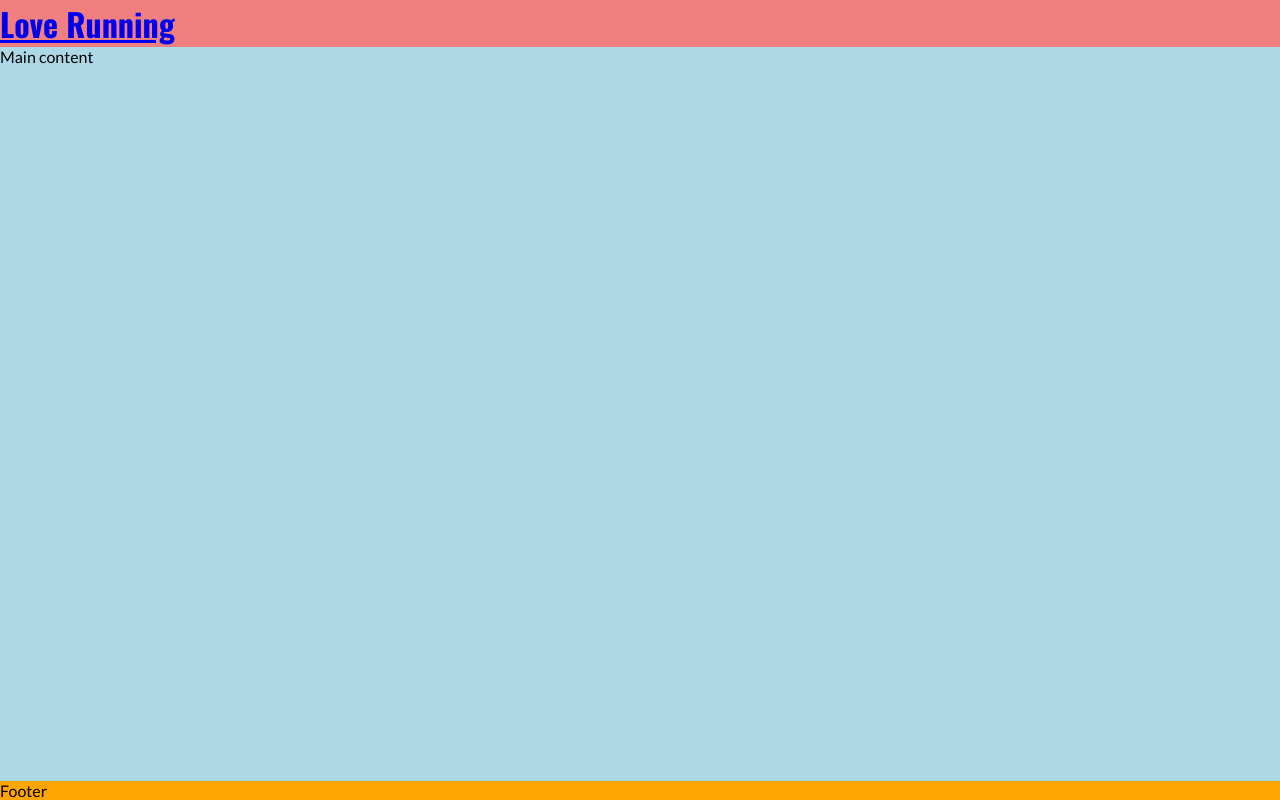
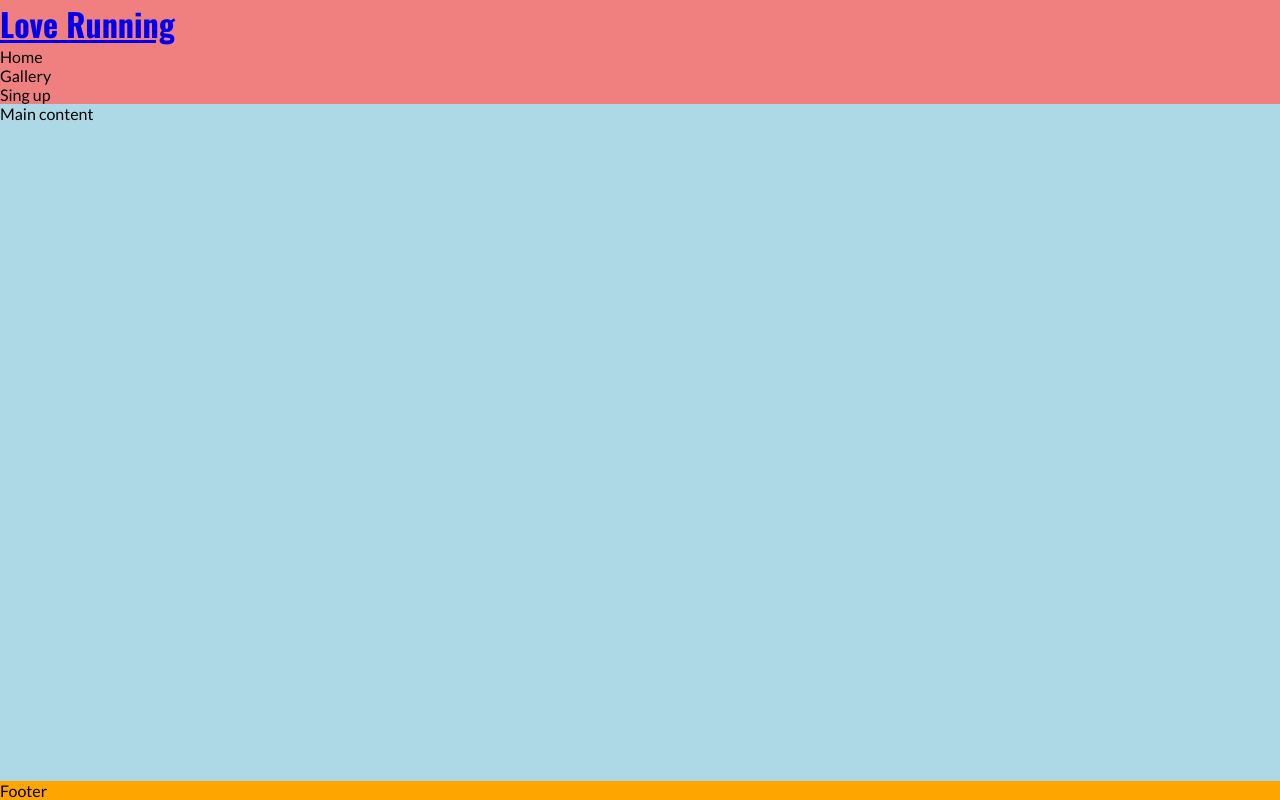
Before and after one commit to Moradillo91/love-running, a plain HTML site: page index.html in a window 1280 px wide. Drawn offline with nearby package versions, Linux system fonts and the light colour scheme.

Commit message:
create navigation section

```diff
--- a/index.html
+++ b/index.html
@@ -43,6 +43,13 @@
       <a href="index.html">
         <h1 id="logo">Love Running</h1>
       </a>
+      <nav>
+        <ul>
+          <li> <a href=""></a>Home</li>
+          <li> <a href=""></a>Gallery</li>
+          <li> <a href=""></a>Sing up</li>
+        </ul>
+      </nav>
     </header>
 
     <!-- Main content -->
```
